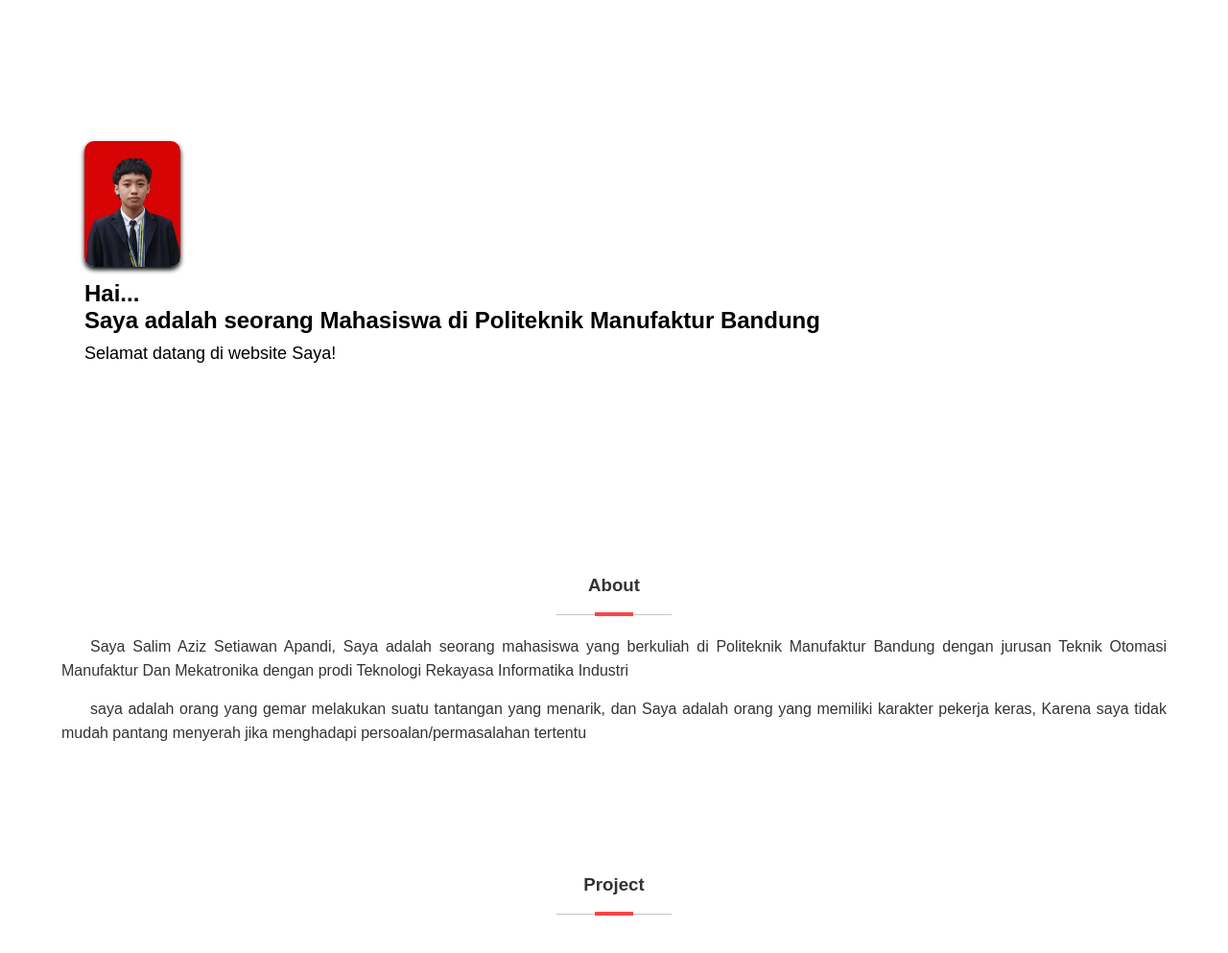
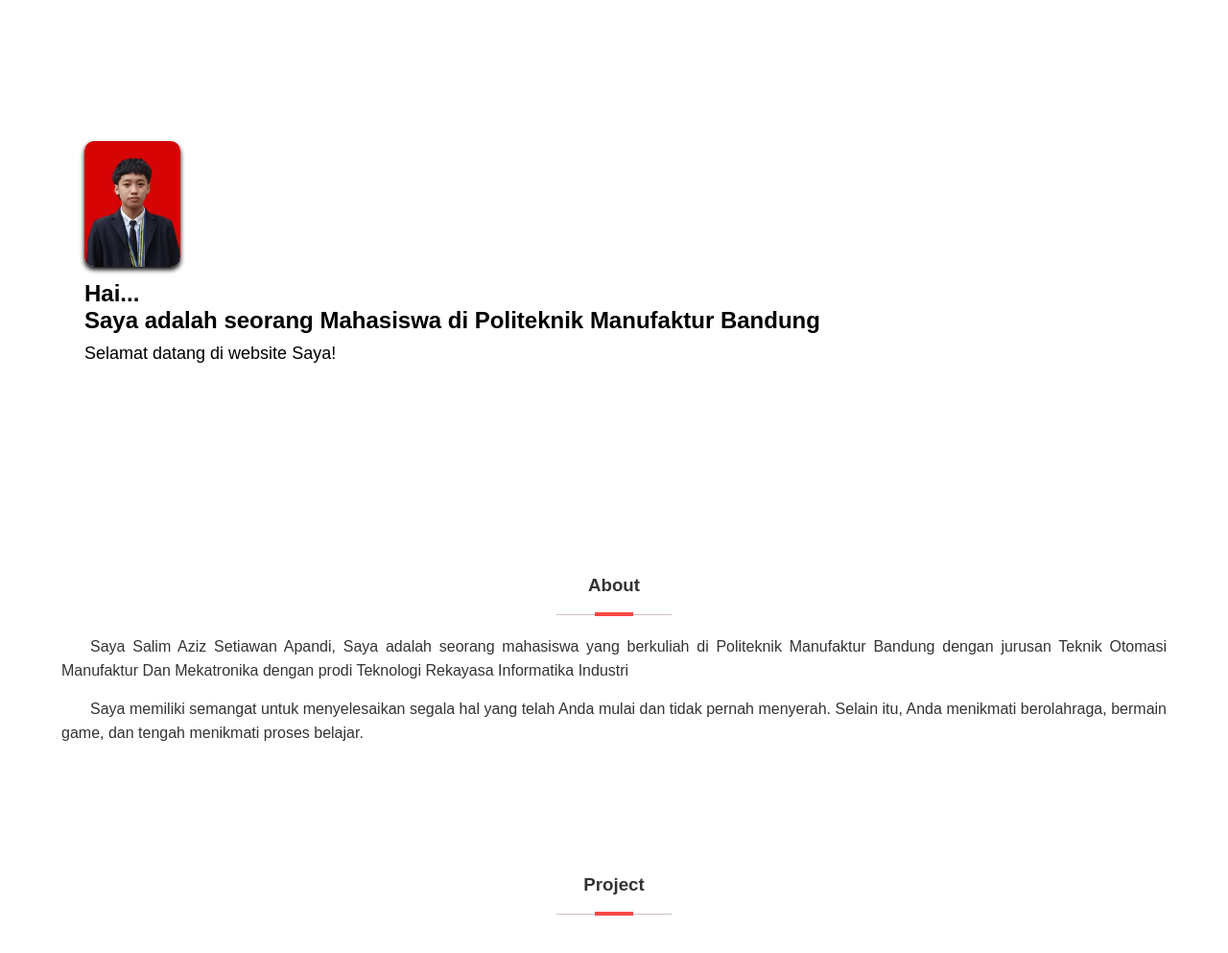
Before and after one commit to SalimApandi/SalimSetiawan, a plain HTML site: page index.html in a window 1280 px wide. Shown: the part 73-1066 px from the top of the page at 96% size. Drawn offline with Linux system fonts and the light colour scheme.

Commit message:
Update index.html

```diff
--- a/index.html
+++ b/index.html
@@ -56,7 +56,7 @@
 			<div class="container">
 				<h3>About</h3>
 				<p> Saya Salim Aziz Setiawan Apandi, Saya adalah seorang mahasiswa yang berkuliah di Politeknik Manufaktur Bandung dengan jurusan Teknik Otomasi Manufaktur Dan Mekatronika dengan prodi Teknologi Rekayasa Informatika Industri</p>
-				<p> saya adalah orang yang gemar melakukan suatu tantangan yang menarik, dan Saya adalah orang yang memiliki karakter pekerja keras, Karena saya tidak mudah pantang menyerah jika menghadapi persoalan/permasalahan tertentu </p>
+				<p> Saya memiliki semangat untuk menyelesaikan segala hal yang telah Anda mulai dan tidak pernah menyerah. Selain itu, Anda menikmati berolahraga, bermain game, dan tengah menikmati proses belajar. </p>
 			</div>
 		</section>
 
```
